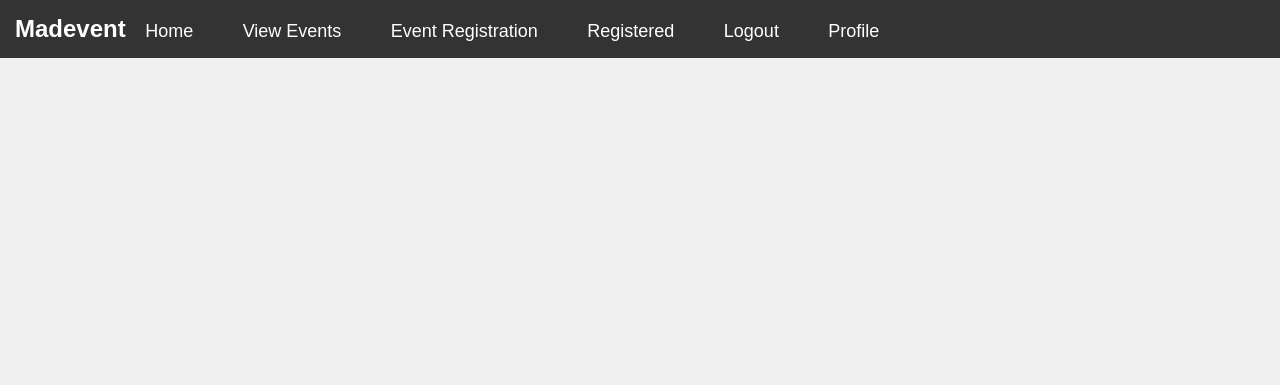
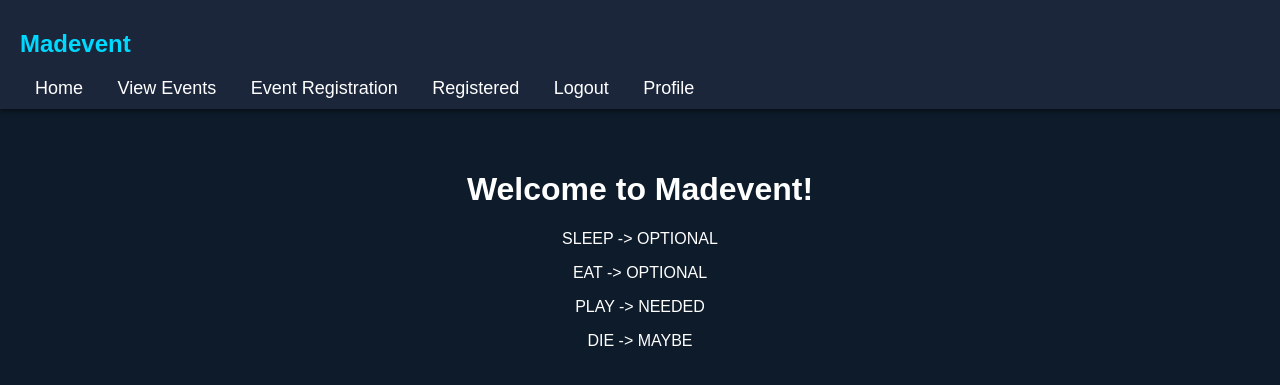
Before and after one commit to akunjone/UTS_IF330_F_Kelompok4, a PHP site: page /user/userhome.php in a window 1280 px wide. Shown: the top 385 px of the page. Run offline with PHP 8.4, Linux system fonts and the light colour scheme.

Commit message:
Update userhome.php

```diff
--- a/UTSWEBPROG/user/userhome.php
+++ b/UTSWEBPROG/user/userhome.php
@@ -1,22 +1,69 @@
 <!DOCTYPE html>
 <html lang="en">
 <head>
-    <link rel="stylesheet" href="../user/styleuser.css">
+    <link rel="stylesheet" href="../UTSWEBPROG/style.css">
     <title>Madevent</title>
+    <style>
+        body {
+            display: flex;
+            flex-direction: column;
+            justify-content: flex-start;
+            align-items: center;
+            margin: 0;
+            background-color: #0d1b2a;
+            font-family: Arial, sans-serif;
+            color: #ffffff;
+        }
+        .NavbarComponents {
+            width: 100%;
+            background-color: #1b263b;
+            padding: 10px 20px;
+            box-shadow: 0 2px 5px rgba(0, 0, 0, 0.5);
+            position: fixed;
+            top: 0;
+            left: 0;
+            z-index: 1000;
+        }
+        .NavbarSymbol {
+            display: inline-block;
+            font-size: 24px;
+            color: #00d9ff;
+        }
+        .NavbarMenu {
+            color: #ffffff;
+            text-decoration: none;
+            margin: 0 15px;
+            display: inline-block;
+        }
+        .NavbarMenu:hover {
+            text-decoration: underline;
+        }
+        .content {
+            margin-top: 150px;
+            text-align: center;
+        }
+    </style>
 </head>
 <body>
     <header>
-        <nav class="NavbarComponentsUser">
-            <h1 class="NavbarSymbolUser">Madevent</h1>
-            <ul>
-                <li><a class="NavbarMenuUser" href="../user/userhome.php"><i class="fa-solid fa-house-chimney"></i>Home</a></li>
-                <li><a class="NavbarMenuUser" href="../user/event.php"><i class="fa-solid fa-info"></i>View Events</a></li>
-                <li><a class="NavbarMenuUser" href="../user/registevent.php"><i class="fa-solid fa-tree"></i>Event Registration</a></li>
-                <li><a class="NavbarMenuUser" href="../user/viewregistered.php"><i class="fa-solid fa-tree"></i>Registered</a></li>
-                <li><a class="NavbarMenuUser" href="../user/logout.php"><i class="fa-solid fa-tree"></i>Logout</a></li>
-                <li><a class="NavbarMenuUser" href="../user/profilemanagement.php"><i class="fa-solid fa-tree"></i>Profile</a></li>
-            </ul>
+        <nav class="NavbarComponents">
+            <h1 class="NavbarSymbol">Madevent</h1>
+            <div>
+                <a class="NavbarMenu" href="../user/userhome.php"><i class="fa-solid fa-house-chimney"></i>Home</a>
+                <a class="NavbarMenu" href="../user/event.php"><i class="fa-solid fa-info"></i>View Events</a>
+                <a class="NavbarMenu" href="../user/registevent.php"><i class="fa-solid fa-tree"></i>Event Registration</a>
+                <a class="NavbarMenu" href="../user/viewregistered.php"><i class="fa-solid fa-tree"></i>Registered</a>
+                <a class="NavbarMenu" href="../user/logout.php"><i class="fa-solid fa-tree"></i>Logout</a>
+                <a class="NavbarMenu" href="../user/profilemanagement.php"><i class="fa-solid fa-tree"></i>Profile</a>
+            </div>
         </nav>
     </header>
+    <div class="content">
+        <h1>Welcome to Madevent!</h1>
+        <p>SLEEP -> OPTIONAL</p>
+        <p>EAT -> OPTIONAL</p>
+        <p>PLAY -> NEEDED</p>
+        <p>DIE -> MAYBE</p>
+    </div>
 </body>
 </html>
```
